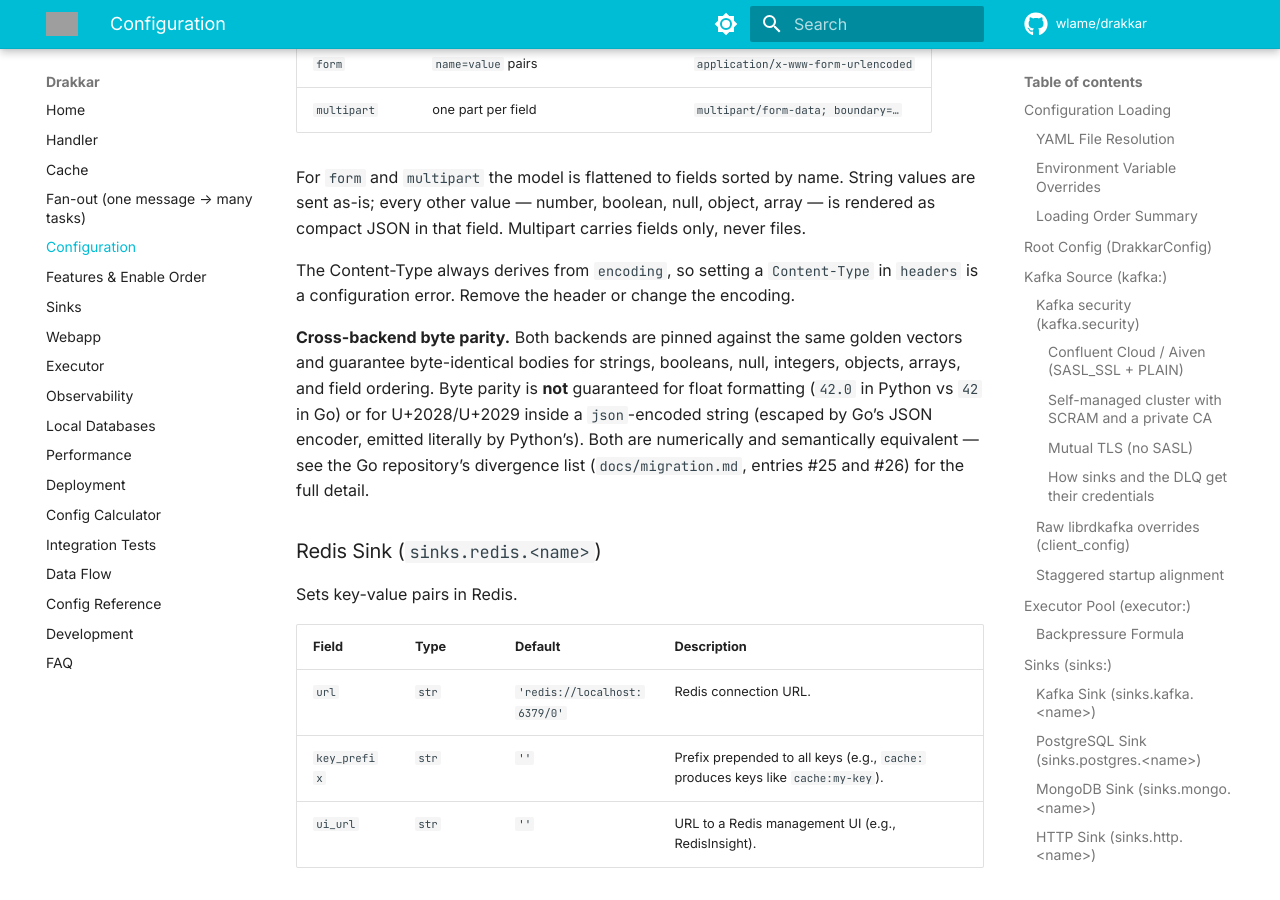
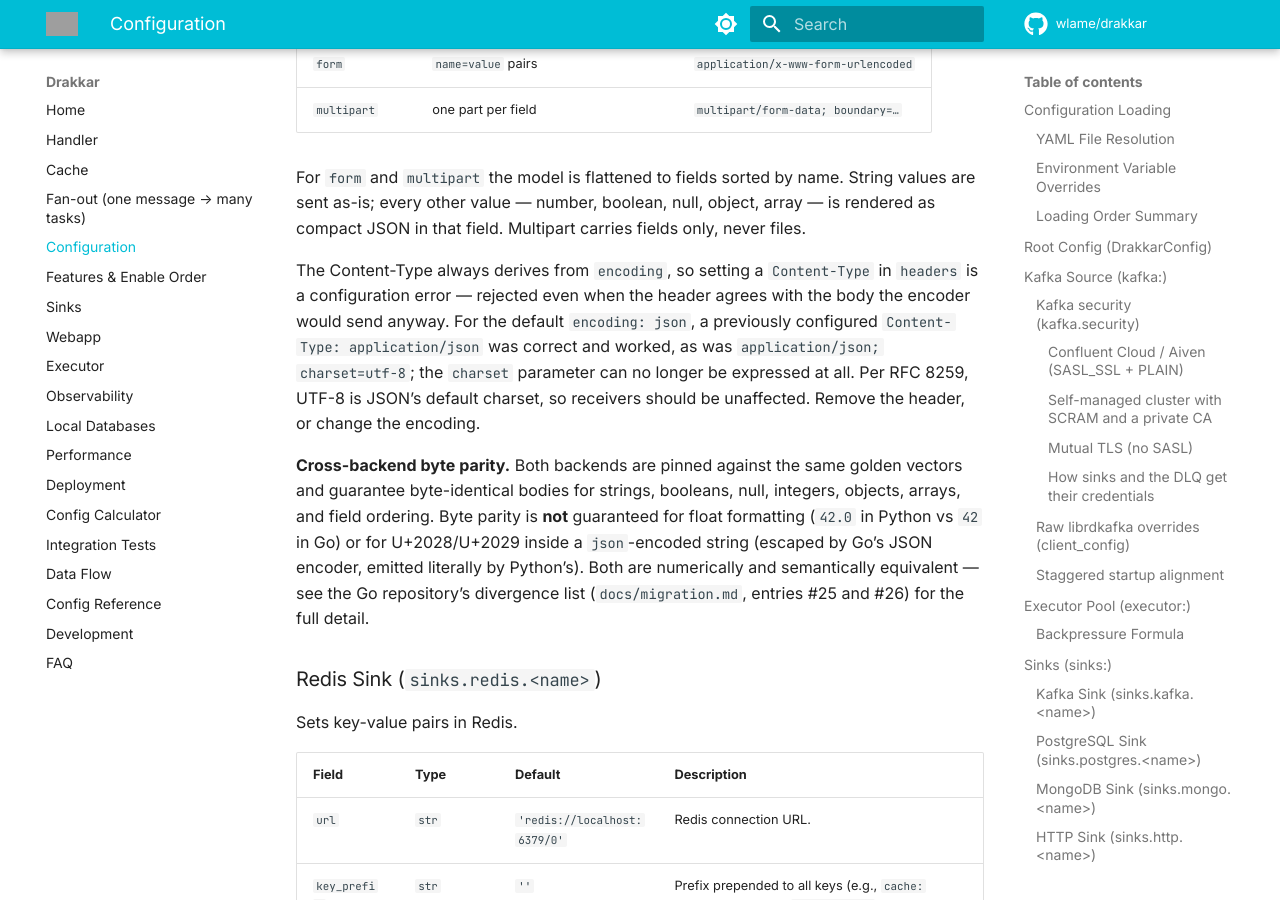
Before and after one commit to wlame/drakkar, an MkDocs documentation site: the page built from docs/configuration.md, in a window 1280 px wide and 900 px high, scrolled down 13239 px. Built offline with MkDocs 1.6.1 and Material for MkDocs 9.7.7, drawn with Linux system fonts in a browser that asks for light colours; comment, search, counter and statistics services are not loaded; grey boxes are pictures that could not be loaded.

Commit message:
Correct the Content-Type rejection migration note for the json encoding default.

```diff
--- a/docs/configuration.md
+++ b/docs/configuration.md
@@ -378,8 +378,13 @@ null, object, array — is rendered as compact JSON in that field. Multipart
 carries fields only, never files.
 
 The Content-Type always derives from `encoding`, so setting a
-`Content-Type` in `headers` is a configuration error. Remove the header
-or change the encoding.
+`Content-Type` in `headers` is a configuration error — rejected even when
+the header agrees with the body the encoder would send anyway. For the
+default `encoding: json`, a previously configured `Content-Type:
+application/json` was correct and worked, as was `application/json;
+charset=utf-8`; the `charset` parameter can no longer be expressed at
+all. Per RFC 8259, UTF-8 is JSON's default charset, so receivers should
+be unaffected. Remove the header, or change the encoding.
 
 **Cross-backend byte parity.** Both backends are pinned against the same
 golden vectors and guarantee byte-identical bodies for strings, booleans,
```
Also changed, not shown: CHANGELOG.md (+9 -3 lines).
